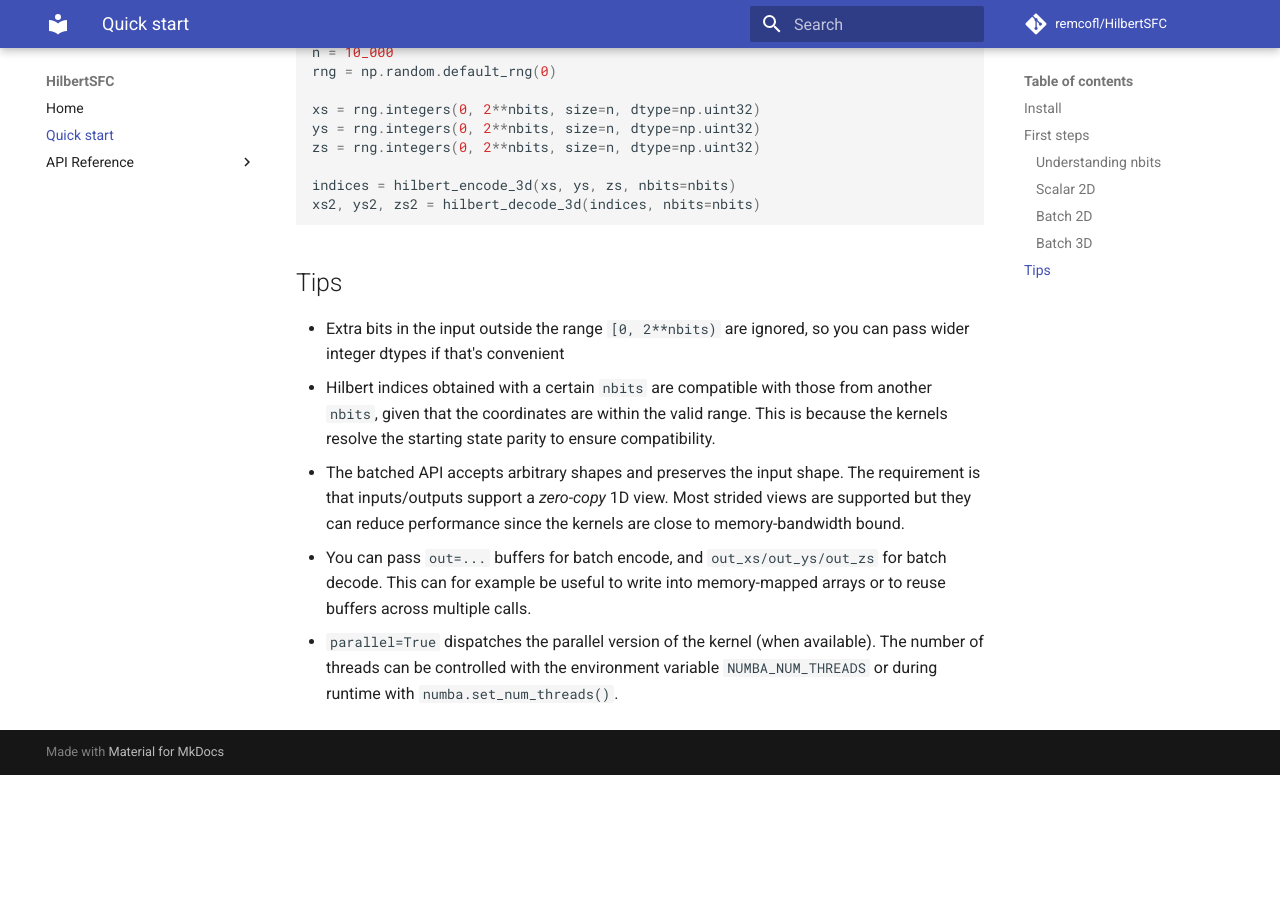
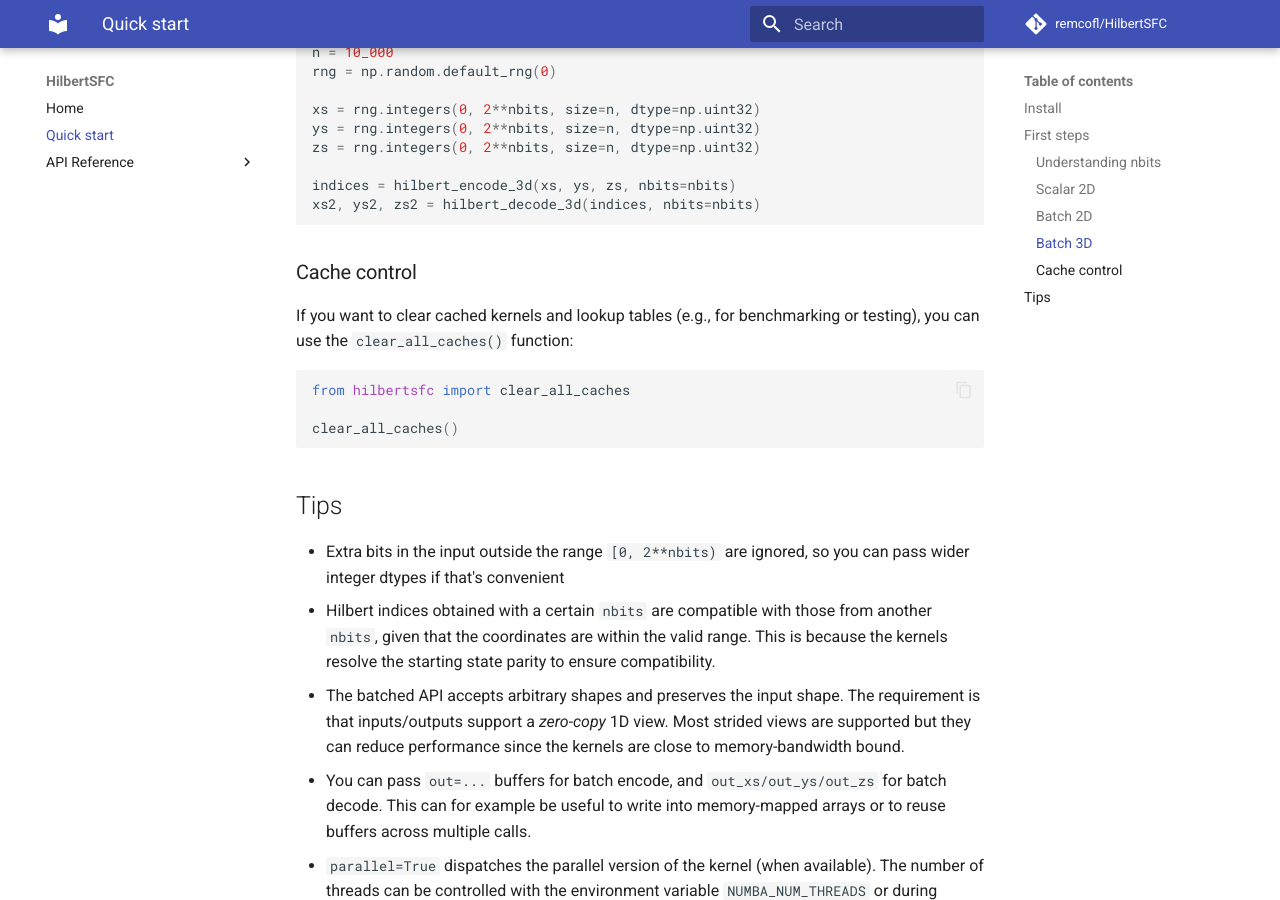
Before and after one commit to remcofl/HilbertSFC, an MkDocs documentation site: the page built from docs/quickstart.md, in a window 1280 px wide and 900 px high, scrolled down 1989 px. Built offline with MkDocs 1.6.1 and Material for MkDocs 9.7.7, drawn with Linux system fonts in a browser that asks for light colours; comment, search, counter and statistics services are not loaded; before the commit the page ends 2764 px from its top, so only the background shows below that.

Commit message:
docs: Move cache control instructions from README to quickstart

````diff
--- a/docs/quickstart.md
+++ b/docs/quickstart.md
@@ -91,6 +91,16 @@ indices = hilbert_encode_3d(xs, ys, zs, nbits=nbits)
 xs2, ys2, zs2 = hilbert_decode_3d(indices, nbits=nbits)
 ```
 
+### Cache control
+
+If you want to clear cached kernels and lookup tables (e.g., for benchmarking or testing), you can use the `clear_all_caches()` function:
+
+```python
+from hilbertsfc import clear_all_caches
+
+clear_all_caches()
+```
+
 ## Tips
 
 - Extra bits in the input outside the range `[0, 2**nbits)` are ignored, so you can pass wider integer dtypes if that's convenient
````
Also changed, not shown: README.md (+0 -10 lines).
